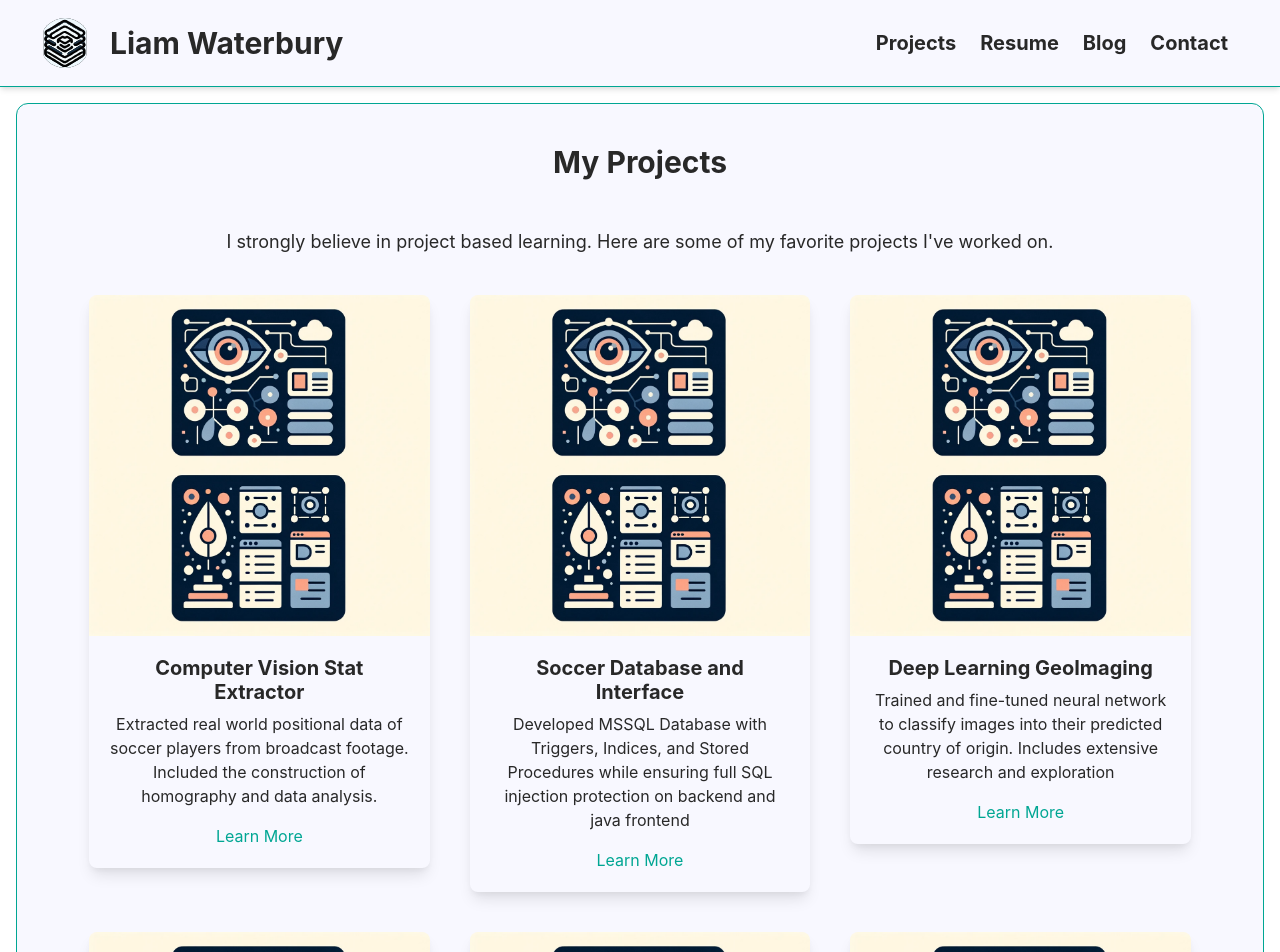
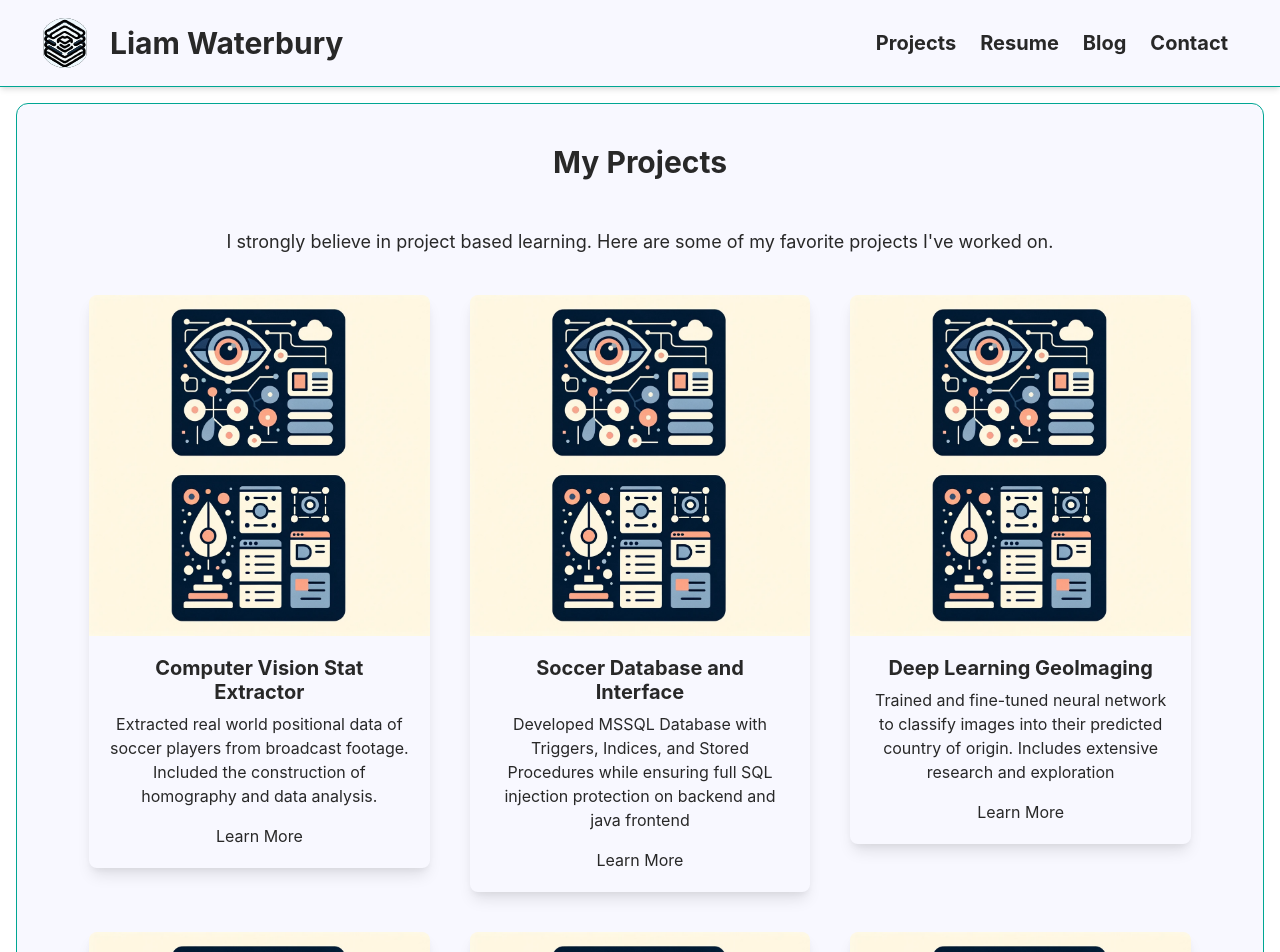
Before and after one commit to rhit-waterblt/rhit-waterblt.github.io, a React (Create React App) app: page /projects in a window 1280 px wide. Shown: the top 952 px of the page. Built offline with nearby package versions, Linux system fonts and the light colour scheme.

Commit message:
Update project card and projects section components

```diff
--- a/src/components/ProjectCard.jsx
+++ b/src/components/ProjectCard.jsx
@@ -1,7 +1,8 @@
 import React from 'react';
-import { Box, Image, Heading, Text, Link as ChakraLink } from '@chakra-ui/react';
+import { Box, Image, Heading, Text } from '@chakra-ui/react';
 import { motion } from 'framer-motion';
 import { useInView } from 'react-intersection-observer';
+import { Link } from 'react-router-dom';
 
 const cardVariants = {
     hidden: { opacity: 0 },
@@ -35,9 +36,9 @@ const ProjectCard = ({ id, title, description, imageUrl, useInViewFlag = true })
                 <Box p={5}>
                     <Heading size="md" mb={2}>{title}</Heading>
                     <Text mb={4}>{description}</Text>
-                    <ChakraLink href={`/projects/${id}`} color={accentColor}>
+                    <Link href={`/projects/${id}`} color={accentColor}>
                         Learn More
-                    </ChakraLink>
+                    </Link>
                 </Box>
             </Box>
         </motion.div>
--- a/src/components/ProjectsSection.jsx
+++ b/src/components/ProjectsSection.jsx
@@ -1,6 +1,7 @@
 import React from 'react';
-import { Box, SimpleGrid, Text, Button, Link as ChakraLink } from '@chakra-ui/react';
+import { Box, SimpleGrid, Text, Button } from '@chakra-ui/react';
 import { projectCardInfo } from '../constants/ProjectCardInfo';
+import { Link } from 'react-router-dom';
 import ProjectCard from './ProjectCard';
 
 const projects = projectCardInfo.slice(0, 3);
@@ -20,7 +21,7 @@ const ProjectsSection = () => {
         transform: 'translateY(-2px)',
         boxShadow: 'lg',
       }}>
-        <ChakraLink href="/projects" _hover={{ textDecoration: 'none' }}>View All Projects</ChakraLink>
+        <Link href="/projects" _hover={{ textDecoration: 'none' }}>View All Projects</Link>
       </Button>
     </Box>
   );
```
